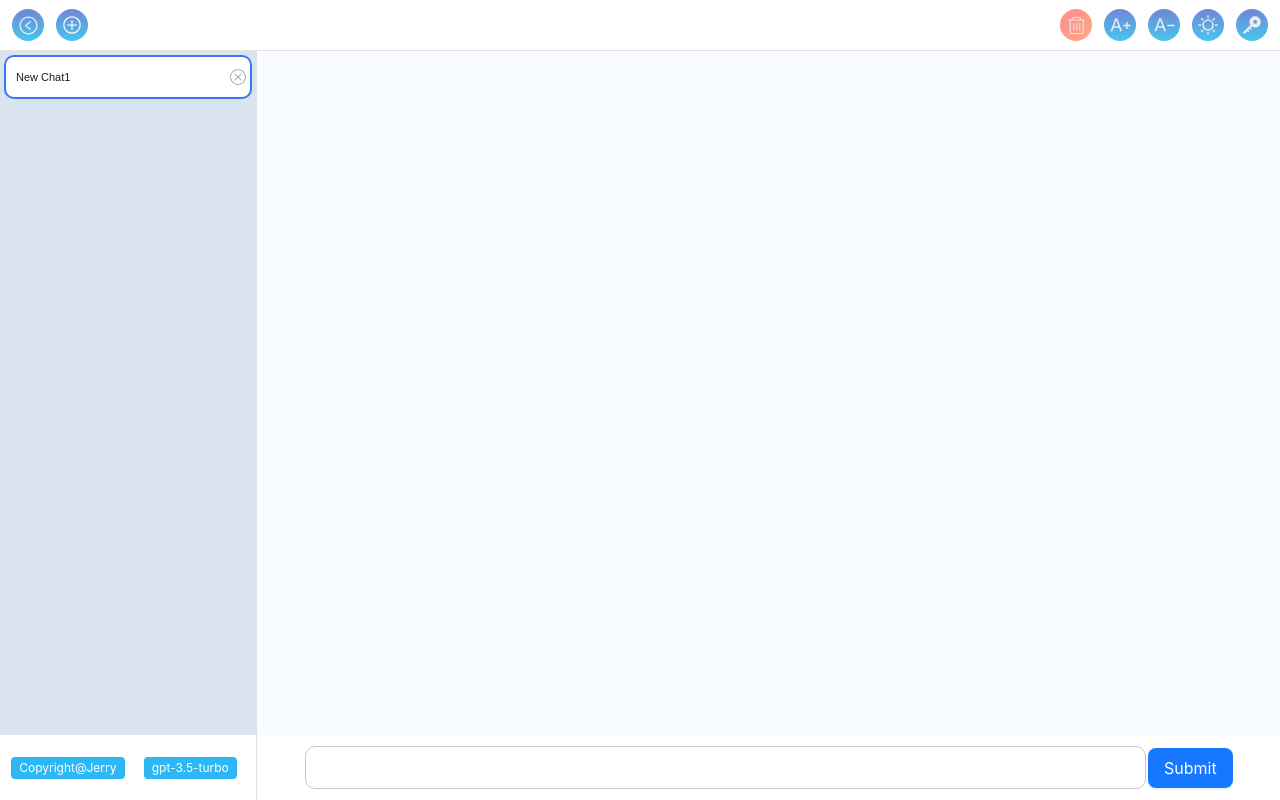
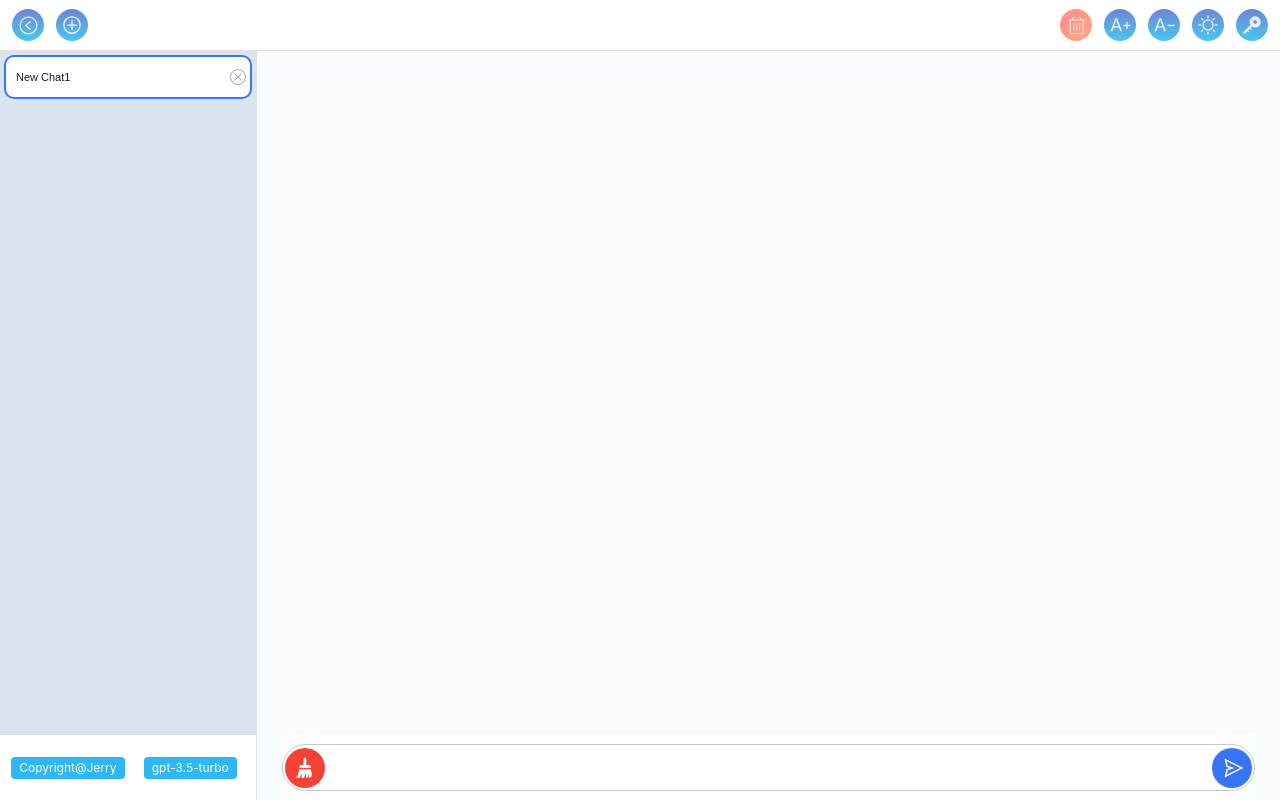
Before and after one commit to jerry0chou/chat-gpt-web, a React (Create React App) app: page / in a window 1280 px wide. Built offline with nearby package versions, Linux system fonts and the light colour scheme.

Commit message:
add buttons to InputArea.tsx

```diff
--- a/src/common/css.tsx
+++ /dev/null
@@ -1,7 +0,0 @@
-import styled, {css} from "styled-components";
-export const dayTheme  = css`
-  background-color: #f9fcff;
-`
-export const nightTheme = css`
-  background-color: #27292a;
-`
--- a/src/components/Header/css.tsx
+++ b/src/components/Header/css.tsx
@@ -58,7 +58,7 @@ export const FoldIcon = styled(FoldSVG)<FoldIconProps>`
 `
 
 const headerNightTheme = css`
-  background-color: #181622;
+  background-color: #17202a;
 `
 const headerDayTheme = css`
   background-color: #ffffff;
--- a/src/components/InputArea/InputArea.tsx
+++ b/src/components/InputArea/InputArea.tsx
@@ -1,7 +1,8 @@
 import React, {useRef, useState} from "react";
 import {Button} from "antd";
 import useAllStates from "../../hooks/useAllStates";
-import {InputContainer, Input, PositionInputArea} from "./css";
+import {InputContainer, Input, PositionInputArea, RoundButton, SendIcon, ClearIcon} from "./css";
+
 export interface InputAreaProps {
     onSubmit: (value: string) => void
 }
@@ -27,14 +28,23 @@ export default function InputArea(p: InputAreaProps) {
         }
         currentIndex.current = index
     }
+    const ClearText = () => {
+        setInputValue('')
+    }
     return (
-        <PositionInputArea foldMenu={ foldMenu }>
+        <PositionInputArea foldMenu={foldMenu}>
             <InputContainer theme={theme}>
                 <Input theme={theme} value={inputValue} onKeyUp={onKeyUp} onChange={onInputChange}/>
-                <Button type="primary" size="large" loading={loading} onClick={() => {
-                    setInputValue('')
+                <RoundButton direction={'right'} onClick={() => {
+                    ClearText()
                     p.onSubmit(inputValue)
-                }}>Submit</Button>
+                }
+                }>
+                    <SendIcon/>
+                </RoundButton>
+                <RoundButton direction={'left'} onClick={ClearText}>
+                    <ClearIcon/>
+                </RoundButton>
             </InputContainer>
         </PositionInputArea>
     )
--- a/src/components/InputArea/css.tsx
+++ b/src/components/InputArea/css.tsx
@@ -1,26 +1,72 @@
 import React from "react";
 import styled from "styled-components";
 import {Theme} from "../../store/reducer/header";
+import {ReactComponent as SendSVG} from "../../assets/send.svg";
+import {ReactComponent as ClearSVG} from "../../assets/clear.svg";
+
+export const SendIcon = styled(SendSVG)`
+  width: 22px;
+  height: 22px;
+  margin-left: 3px;
+  & path {
+    fill: #faf8f8
+  }
+  &:hover {
+    cursor: pointer;
+  }
+`
+export const ClearIcon = styled(ClearSVG)`
+  width: 22px;
+  height: 22px;
+  margin-right: 2px;
+  & path {
+    fill: #faf8f8
+  }
+  &:hover {
+    cursor: pointer;
+  }
+`
 
 export const InputContainer = styled.div<{ theme: Theme }>`
+  position: relative;
   display: flex;
-  width: 100%;
+  width: 95%;
   height: 65px;
   align-items: center;
   justify-content: center;
-  gap: 2px;
   background: ${p => p.theme === Theme.day ? '#ffffff' : '#181622'};
 `
+export const RoundButton = styled.button<{ direction: 'left' |'right' }>`
+  display: flex;
+  justify-content: center;
+  align-items: center;
+  position: absolute;
+  ${p => p.direction === 'left' ? 'left' : 'right'}: 3px;
+  width: 40px;
+  height: 40px;
+  border-radius: 50%;
+  background-color: ${p=> p.direction === 'left' ? '#f44336': '#3875f6'};
+  color: #fff;
+  font-size: 1.2rem;
+  line-height: 30px;
+  text-align: center;
+  border: none;
+  &:hover {
+    cursor: pointer;
+  }
+`
+
 export const Input = styled.input<{ theme: Theme }>`
-  width: 80%;
-  height: 62%;
+  width: 100%;
+  height: 70%;
   border: 1px solid ${p => p.theme === Theme.day ? '#c2c8d0' : '#10417a'};
-  background: ${p => p.theme === Theme.day ? '#ffffff' : '#313436'};
-  border-radius: 10px;
+  background: ${p => p.theme === Theme.day ? '#ffffff' : '#1e2a38'};
+  border-radius: 50px;
   color: ${p => p.theme === Theme.day ? '#62646e' : '#ffffff'};;
   outline: none;
   font-size: 20px;
-  padding: 0 10px;
+  padding: 0 50px;
+
   &:focus {
     border: 1px solid #3875f6;
   }
@@ -29,4 +75,6 @@ export const PositionInputArea = styled.div<{ foldMenu: boolean }>`
   width: ${p => p.foldMenu ? '100vw' : 'calc(100vw - 256px)'};
   position: fixed;
   bottom: 0;
+  display: flex;
+  justify-content: center;
 `
--- a/src/views/css.tsx
+++ b/src/views/css.tsx
@@ -1,8 +1,12 @@
 import React from "react";
 import styled, {css} from "styled-components";
 import {Theme} from "../store/reducer/header";
-import {nightTheme, dayTheme} from "../common/css";
-
+export const dayTheme  = css`
+  background-color: #f9fcff;
+`
+export const nightTheme = css`
+  background-color: #17202a;
+`
 export const MainContainer = styled.div<{ theme: Theme, foldMenu: boolean }>`
   height: calc(100vh - 50px);
   width: ${p=> p.foldMenu? '100vw': 'calc(100vw - 256px)'};
```
Also changed, not shown: src/assets/clear.svg (added), src/assets/send.svg (added).
